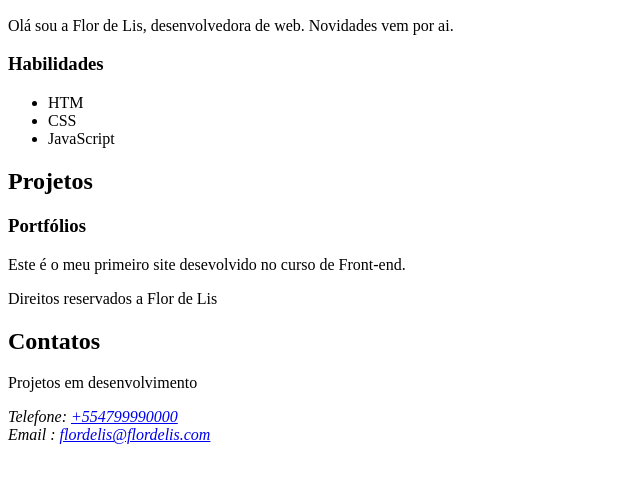
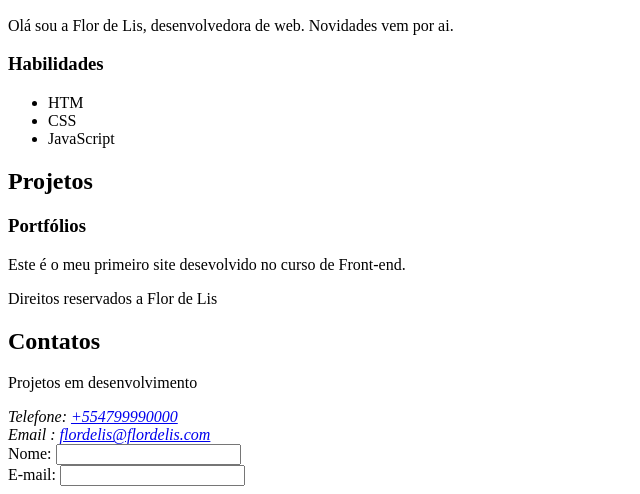
Before and after one commit to Van18-B/Site, a plain HTML site: page index.html in a window 1280 px wide. Shown: the part 504-998 px from the top of the page, without its empty margins (0-640 px from the left). Before the commit the page ends 956 px from the top, so only its background shows below. Drawn offline with Linux system fonts and the light colour scheme.

Commit message:
Terceira versão

```diff
--- a/index.html
+++ b/index.html
@@ -82,6 +82,15 @@
          Email : <a href="mailto:flordelis@flordelis.com">flordelis@flordelis.com</a>
       </address>
 
+      <form action="">
+
+         <label for="nome"> Nome: </label>
+         <input type="text" id="nome"name="nome"><br>
+         <label for="email">E-mail: </label>
+         <input type="email" id="email"nome="email"><br>
+
+
+      </form>
 
    </section>
 
```
